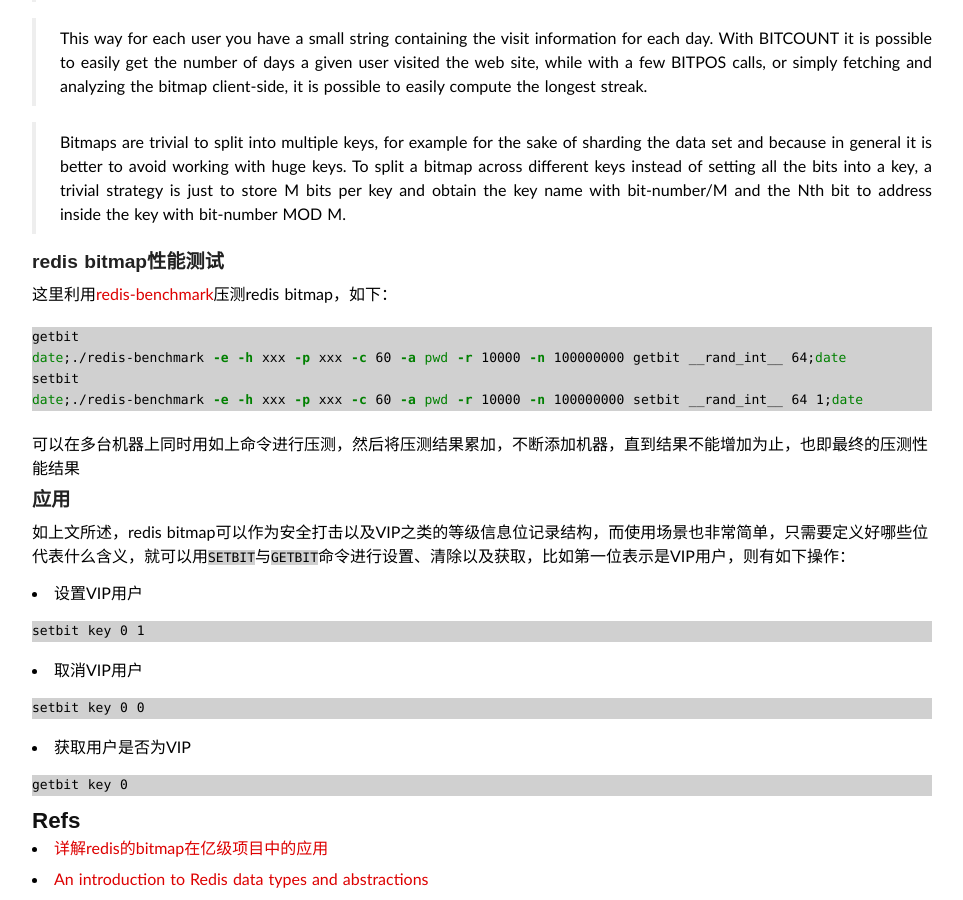
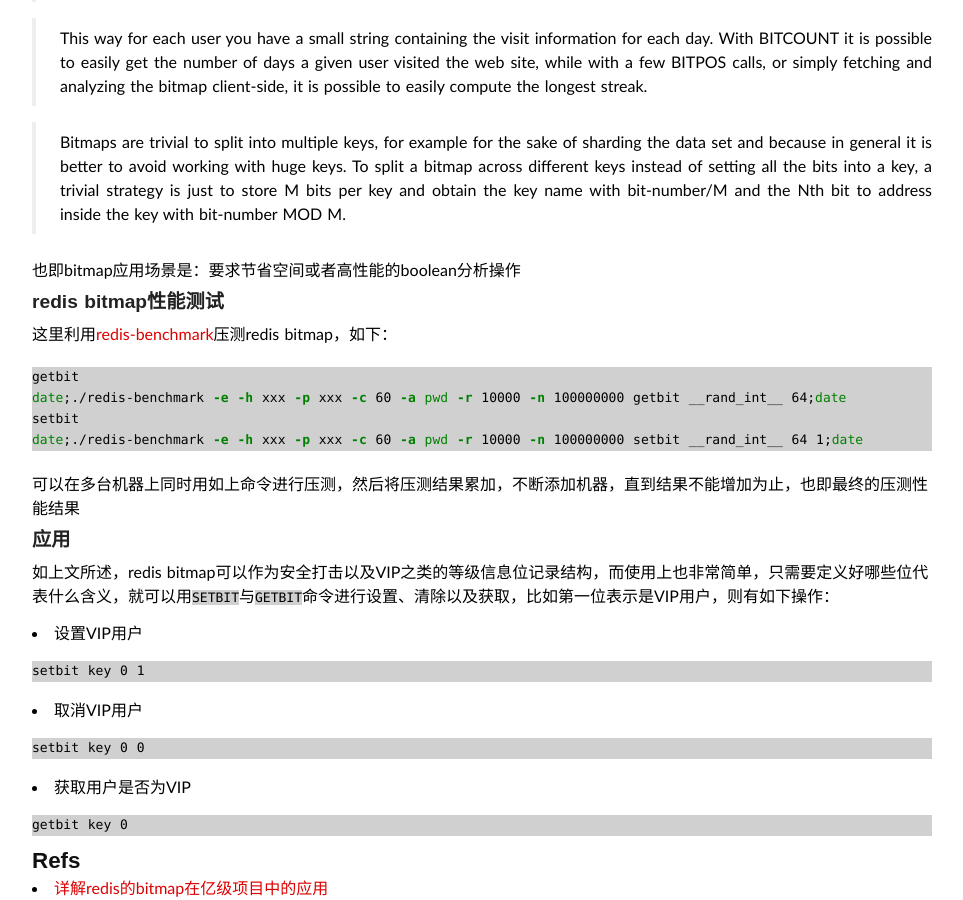
Before and after one commit to duyanghao/duyanghao.github.io, a Jekyll site: the page built from _posts/2018-11-1-bitmap.md, in a window 1280 px wide and 900 px high, scrolled down 1494 px. Shown: the whole window, without its empty margins (158-1121 px from the left). Built offline with Jekyll 4.4.1, drawn with Linux system fonts in a browser that asks for light colours; some web fonts are replaced; comment, search, counter and statistics services are not loaded.

Commit message:
add bitmap
Signed-off-by: duyanghao <1294057873@qq.com>

```diff
--- a/_posts/2018-11-1-bitmap.md
+++ b/_posts/2018-11-1-bitmap.md
@@ -4,7 +4,7 @@
 date: 2018-11-1 16:33:31
 category: 技术
 tags: 业务开发
-excerpt: 本文介绍了redis bitmap应用……
+excerpt: 本文介绍了redis bitmap在互联网业务中的应用……
 ---
 
 ## bitmap简介
@@ -63,6 +63,8 @@
 
 > Bitmaps are trivial to split into multiple keys, for example for the sake of sharding the data set and because in general it is better to avoid working with huge keys. To split a bitmap across different keys instead of setting all the bits into a key, a trivial strategy is just to store M bits per key and obtain the key name with bit-number/M and the Nth bit to address inside the key with bit-number MOD M.
 
+也即bitmap应用场景是：要求节省空间或者高性能的boolean分析操作
+
 ### redis bitmap性能测试
 
 这里利用[redis-benchmark](https://redis.io/topics/benchmarks)压测redis bitmap，如下：
@@ -78,7 +80,7 @@
 
 ### 应用
 
-如上文所述，redis bitmap可以作为安全打击以及VIP之类的等级信息位记录结构，而使用场景也非常简单，只需要定义好哪些位代表什么含义，就可以用`SETBIT`与`GETBIT`命令进行设置、清除以及获取，比如第一位表示是VIP用户，则有如下操作：
+如上文所述，redis bitmap可以作为安全打击以及VIP之类的等级信息位记录结构，而使用上也非常简单，只需要定义好哪些位代表什么含义，就可以用`SETBIT`与`GETBIT`命令进行设置、清除以及获取，比如第一位表示是VIP用户，则有如下操作：
 
 * 设置VIP用户
 
```
